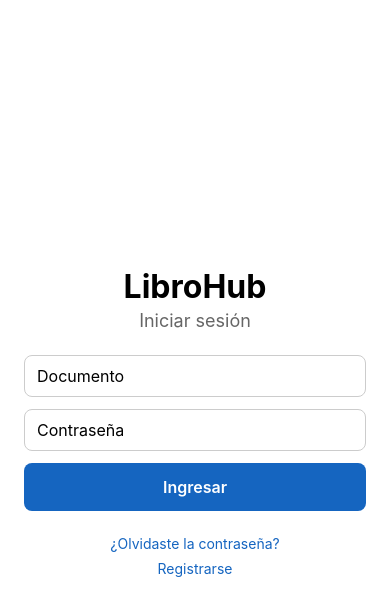
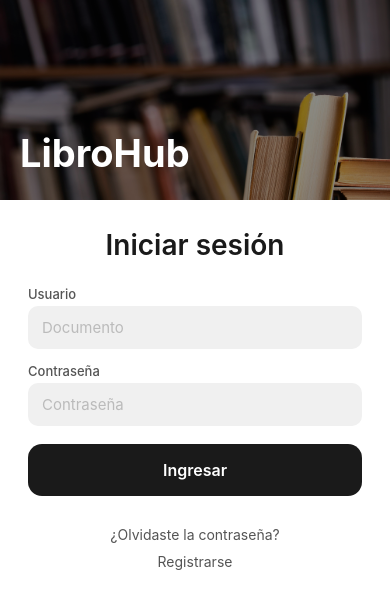
Before and after one commit to DairoArenas28/librohub_frontend_react_native, a React Native app: screen /Login in a window 390 px wide. Shown: the top 616 px of the page. Built offline with nearby package versions, Linux system fonts and the light colour scheme.

Commit message:
fix: restore LoginScreen banner and all auth/navigation changes lost in PR merge

```diff
--- a/src/navigation/AdminNavigator.tsx
+++ b/src/navigation/AdminNavigator.tsx
@@ -15,11 +15,11 @@ const Tab = createBottomTabNavigator<AdminTabParamList>();
 const Stack = createStackNavigator<AdminStackParamList>();
 
 const TAB_ICONS: Record<string, { active: string; inactive: string }> = {
-  AdminHome: { active: '🏠', inactive: '🏠' },
-  Users:     { active: '👥', inactive: '👤' },
-  Books:     { active: '📚', inactive: '📖' },
-  Settings:  { active: '⚙️', inactive: '⚙️' },
-  AdminProfile: { active: '👤', inactive: '🧑' },
+  AdminHome: { active: '­ƒÅá', inactive: '­ƒÅá' },
+  Users:     { active: '­ƒæÑ', inactive: '­ƒæñ' },
+  Books:     { active: '­ƒôÜ', inactive: '­ƒôû' },
+  Settings:  { active: 'ÔÜÖ´©Å', inactive: 'ÔÜÖ´©Å' },
+  AdminProfile: { active: '­ƒæñ', inactive: '­ƒºæ' },
 };
 
 function AdminTabs(): React.JSX.Element {
@@ -30,7 +30,7 @@ function AdminTabs(): React.JSX.Element {
         tabBarActiveTintColor: '#4A90E2',
         tabBarInactiveTintColor: '#888',
         tabBarIcon: ({ focused, color }) => {
-          const icons = TAB_ICONS[route.name] ?? { active: '●', inactive: '○' };
+          const icons = TAB_ICONS[route.name] ?? { active: 'ÔùÅ', inactive: 'Ôùï' };
           return (
             <Text style={{ fontSize: 22, color }}>
               {focused ? icons.active : icons.inactive}
@@ -50,7 +50,7 @@ function AdminTabs(): React.JSX.Element {
 
 /**
  * Navigator del Administrador.
- * Stack raíz con tabs anidados + rutas de formularios.
+ * Stack ra├¡z con tabs anidados + rutas de formularios.
  * Requisitos: 9.6, 12.4
  */
 export default function AdminNavigator(): React.JSX.Element {
--- a/src/navigation/ReaderNavigator.tsx
+++ b/src/navigation/ReaderNavigator.tsx
@@ -13,8 +13,8 @@ const Tab = createBottomTabNavigator<ReaderTabParamList>();
 const Stack = createStackNavigator<ReaderStackParamList>();
 
 const TAB_ICONS: Record<string, { active: string; inactive: string }> = {
-  Home: { active: '🏠', inactive: '🏠' },
-  Profile: { active: '👤', inactive: '🧑' },
+  Home: { active: '­ƒÅá', inactive: '­ƒÅá' },
+  Profile: { active: '­ƒæñ', inactive: '­ƒºæ' },
 };
 
 /**
@@ -29,7 +29,7 @@ function ReaderTabs(): React.JSX.Element {
         tabBarActiveTintColor: '#6200ee',
         tabBarInactiveTintColor: '#888',
         tabBarIcon: ({ focused, color }) => {
-          const icons = TAB_ICONS[route.name] ?? { active: '●', inactive: '○' };
+          const icons = TAB_ICONS[route.name] ?? { active: 'ÔùÅ', inactive: 'Ôùï' };
           return (
             <Text style={{ fontSize: 22, color }}>
               {focused ? icons.active : icons.inactive}
@@ -46,7 +46,7 @@ function ReaderTabs(): React.JSX.Element {
 
 /**
  * Navigator del Lector.
- * Stack raíz con tabs anidados + rutas de detalle y cambio de contraseña.
+ * Stack ra├¡z con tabs anidados + rutas de detalle y cambio de contrase├▒a.
  * Requisitos: 5.9, 8.7, 12.3
  */
 export default function ReaderNavigator(): React.JSX.Element {
--- a/src/screens/auth/LoginScreen.tsx
+++ b/src/screens/auth/LoginScreen.tsx
@@ -1,35 +1,37 @@
 import React, { useState } from 'react';
 import {
-  View,
   Text,
   TextInput,
   TouchableOpacity,
   ActivityIndicator,
   StyleSheet,
   KeyboardAvoidingView,
-  Platform,
+  ScrollView,
+  Image,
+  View,
 } from 'react-native';
+import { SafeAreaView } from 'react-native-safe-area-context';
+import { StatusBar } from 'expo-status-bar';
 import { useNavigation } from '@react-navigation/native';
 import type { NativeStackNavigationProp } from '@react-navigation/native-stack';
 import { AuthStackParamList } from '../../types';
 import { useAuthContext } from '../../context/AuthContext';
+import { useAppConfig } from '../../context/AppConfigContext';
+
+const banner = require('../../../assets/banner.jpg');
 
 type LoginNavProp = NativeStackNavigationProp<AuthStackParamList, 'Login'>;
 
-/**
- * Pantalla de inicio de sesión.
- * Requisitos: 2.1, 2.2, 2.3, 2.4, 2.5, 2.6, 2.7, 2.8, 2.9
- */
 export default function LoginScreen(): React.JSX.Element {
   const navigation = useNavigation<LoginNavProp>();
   const { login, isLoading, error } = useAuthContext();
+  const { config } = useAppConfig();
 
   const [username, setUsername] = useState('');
   const [password, setPassword] = useState('');
   const [validationError, setValidationError] = useState<string | null>(null);
 
   const handleLogin = async () => {
-    // Req 2.9 — validate empty fields
     if (!username.trim() || !password.trim()) {
       setValidationError('El usuario y la contraseña son obligatorios.');
       return;
@@ -37,28 +39,45 @@ export default function LoginScreen(): React.JSX.Element {
     setValidationError(null);
     try {
       await login({ username: username.trim(), password });
-      // Navigation after login is handled by RootNavigator based on auth state
     } catch {
-      // error is exposed via useAuth hook
+      // error exposed via context
     }
   };
 
   return (
+    <SafeAreaView style={styles.safeArea} edges={['top']}>
+      <StatusBar style="dark" />
       <KeyboardAvoidingView
-      style={styles.container}
-      behavior={Platform.OS === 'ios' ? 'padding' : undefined}
+        style={{ flex: 1, backgroundColor: '#fff' }}
+        behavior="padding"
+        keyboardVerticalOffset={0}
       >
-      <Text style={styles.title}>LibroHub</Text>
-      <Text style={styles.subtitle}>Iniciar sesión</Text>
+        <ScrollView
+          style={{ flex: 1 }}
+          contentContainerStyle={styles.scroll}
+          keyboardShouldPersistTaps="handled"
+          bounces={false}
+        >
+          {/* Banner */}
+          <View style={styles.bannerContainer}>
+            <Image source={banner} style={styles.bannerImage} resizeMode="cover" />
+            <View style={styles.bannerOverlay} />
+            <Text style={styles.bannerTitle}>LibroHub</Text>
+          </View>
 
-      {/* Req 2.5 — error message */}
+          {/* Formulario */}
+          <View style={styles.form}>
+            <Text style={styles.title}>Iniciar sesión</Text>
+
             {(validationError || error) && (
               <Text style={styles.errorText}>{validationError ?? error?.message}</Text>
             )}
 
+            <Text style={styles.label}>Usuario</Text>
             <TextInput
               style={styles.input}
               placeholder="Documento"
+              placeholderTextColor="#bbb"
               autoCapitalize="none"
               autoCorrect={false}
               value={username}
@@ -67,9 +86,11 @@ export default function LoginScreen(): React.JSX.Element {
               testID="input-username"
             />
 
+            <Text style={styles.label}>Contraseña</Text>
             <TextInput
               style={styles.input}
               placeholder="Contraseña"
+              placeholderTextColor="#bbb"
               secureTextEntry
               value={password}
               onChangeText={setPassword}
@@ -77,7 +98,6 @@ export default function LoginScreen(): React.JSX.Element {
               testID="input-password"
             />
 
-      {/* Req 2.6 — loading indicator + disabled button */}
             <TouchableOpacity
               style={[styles.button, isLoading && styles.buttonDisabled]}
               onPress={handleLogin}
@@ -91,7 +111,6 @@ export default function LoginScreen(): React.JSX.Element {
               )}
             </TouchableOpacity>
 
-      {/* Req 2.7 — forgot password link */}
             <TouchableOpacity
               onPress={() => navigation.navigate('ForgotPassword')}
               testID="link-forgot-password"
@@ -99,69 +118,68 @@ export default function LoginScreen(): React.JSX.Element {
               <Text style={styles.link}>¿Olvidaste la contraseña?</Text>
             </TouchableOpacity>
 
-      {/* Req 2.8 — register link */}
+            {config.allowPublicRegistration && (
               <TouchableOpacity
                 onPress={() => navigation.navigate('Register')}
                 testID="link-register"
               >
                 <Text style={styles.link}>Registrarse</Text>
               </TouchableOpacity>
+            )}
+          </View>
+        </ScrollView>
       </KeyboardAvoidingView>
+    </SafeAreaView>
   );
 }
 
 const styles = StyleSheet.create({
-  container: {
+  safeArea: { flex: 1, backgroundColor: '#000' },
+  scroll: { flexGrow: 1 },
+
+  bannerContainer: { width: '100%', height: 200, position: 'relative', overflow: 'hidden' },
+  bannerImage: { width: '100%', height: '160%', position: 'absolute', top: '-20%' },
+  bannerOverlay: {
+    ...StyleSheet.absoluteFillObject,
+    backgroundColor: 'rgba(0,0,0,0.45)',
+  },
+  bannerTitle: {
+    position: 'absolute',
+    bottom: 24,
+    left: 20,
+    fontSize: 38,
+    fontWeight: '700',
+    color: '#fff',
+  },
+
+  form: {
     flex: 1,
-    justifyContent: 'center',
-    paddingHorizontal: 24,
     backgroundColor: '#fff',
+    paddingHorizontal: 28,
+    paddingTop: 28,
+    paddingBottom: 40,
   },
-  title: {
-    fontSize: 32,
-    fontWeight: 'bold',
-    textAlign: 'center',
-    marginBottom: 4,
-  },
-  subtitle: {
-    fontSize: 18,
-    color: '#666',
-    textAlign: 'center',
-    marginBottom: 24,
-  },
-  errorText: {
-    color: '#d32f2f',
-    marginBottom: 12,
-    textAlign: 'center',
-  },
+  title: { fontSize: 28, fontWeight: '600', color: '#1a1a1a', textAlign: 'center', marginBottom: 24 },
+  errorText: { color: '#d32f2f', marginBottom: 12, textAlign: 'center', fontSize: 14 },
+  label: { fontSize: 13, color: '#555', marginBottom: 4, fontWeight: '500' },
   input: {
-    borderWidth: 1,
-    borderColor: '#ccc',
-    borderRadius: 8,
-    paddingHorizontal: 12,
-    paddingVertical: 10,
-    marginBottom: 12,
-    fontSize: 16,
+    backgroundColor: '#f0f0f0',
+    borderRadius: 10,
+    paddingHorizontal: 14,
+    paddingVertical: 12,
+    fontSize: 15,
+    color: '#1a1a1a',
+    marginBottom: 14,
   },
   button: {
-    backgroundColor: '#1565c0',
-    borderRadius: 8,
-    paddingVertical: 14,
+    backgroundColor: '#1a1a1a',
+    borderRadius: 14,
+    paddingVertical: 16,
     alignItems: 'center',
-    marginBottom: 16,
+    marginTop: 4,
+    marginBottom: 20,
   },
-  buttonDisabled: {
-    backgroundColor: '#90a4ae',
-  },
-  buttonText: {
-    color: '#fff',
-    fontSize: 16,
-    fontWeight: '600',
-  },
-  link: {
-    color: '#1565c0',
-    textAlign: 'center',
-    marginTop: 8,
-    fontSize: 14,
-  },
+  buttonDisabled: { opacity: 0.5 },
+  buttonText: { color: '#fff', fontSize: 16, fontWeight: '600' },
+  link: { color: '#555', textAlign: 'center', marginTop: 10, fontSize: 14 },
 });
```
Also changed, not shown: src/screens/auth/RegisterScreen.tsx (+15 -15 lines), src/navigation/AuthNavigator.tsx (line endings or trailing spaces). Lines whose indentation alone changed are shown as unchanged.
